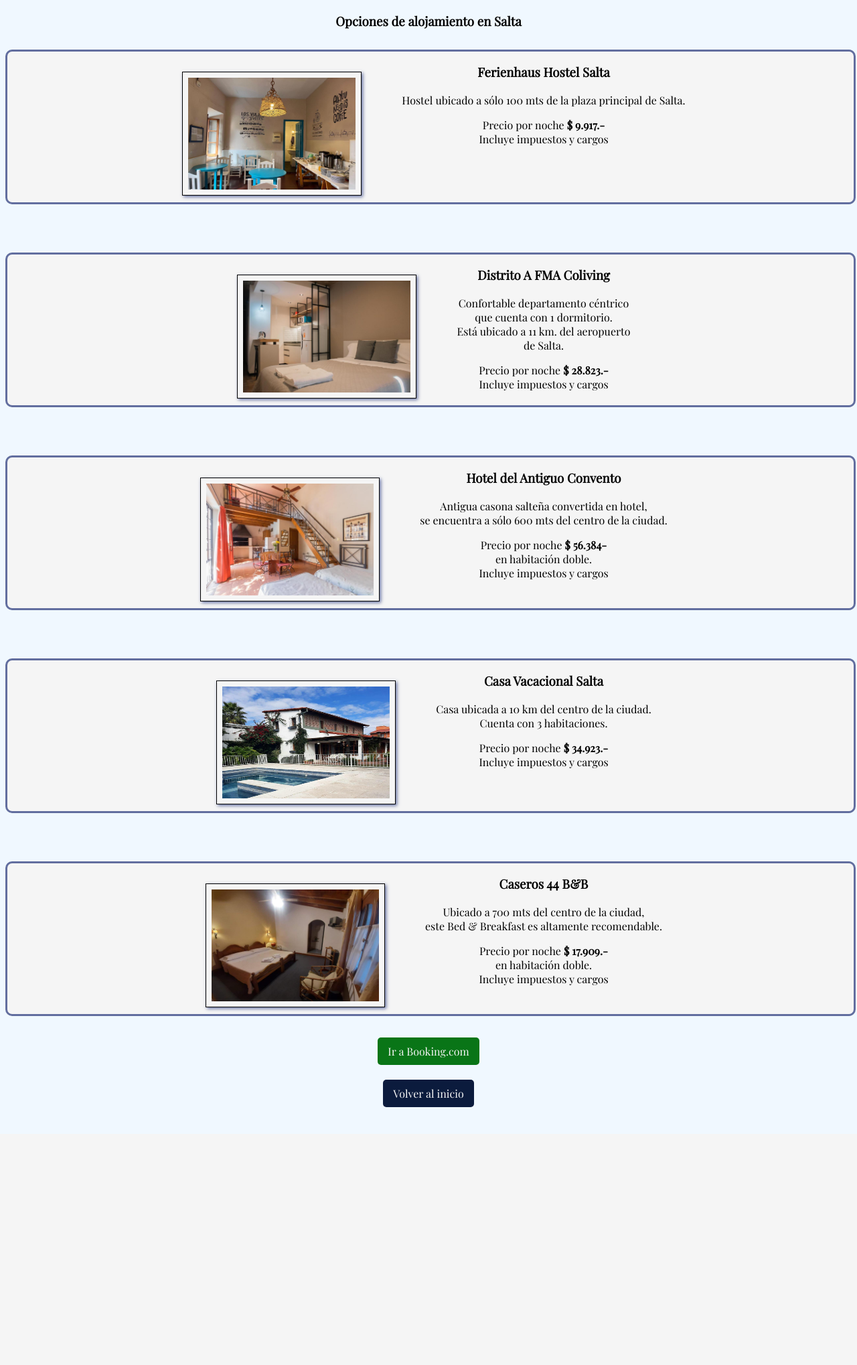
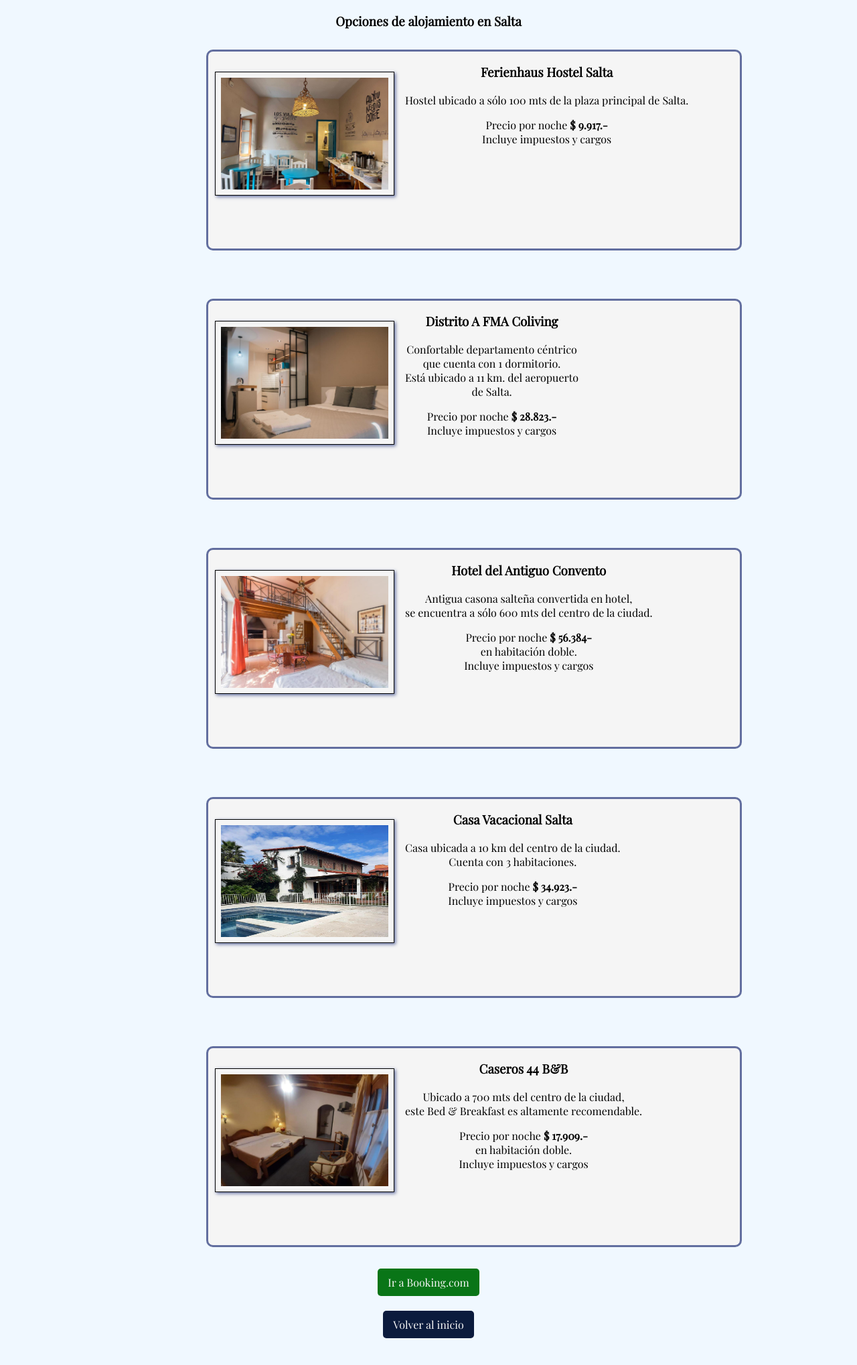
Before and after one commit to GHCris/PRIMERA_PAGINA, a Django app: page /salta in a window 1280 px wide. Shown: the whole page at 67% size. Before the commit the page ends 1653 px from the top, so only its background shows below. Run offline with Django 4.2, Linux system fonts and the light colour scheme.

Commit message:
Arreglo card Salta

```diff
--- a/static/css/salta.css
+++ b/static/css/salta.css
@@ -2,16 +2,19 @@ html {font-family: 'Playfair Display', serif;}
 
 body {background-color: aliceblue;}
 
-.card {
-    width: 100%;
+.card {box-sizing: border-box;
+    margin-left: 300px;
+    width: 800px;
+    height: 300px;
+    justify-items: flex-start;
     display: flex;
-    gap: 50px;
+    flex-direction: row;
+    gap: 6px;
     flex-wrap: wrap;
-    justify-content: center;
     margin-top: 30px;
     background-color: whitesmoke;
     border-radius: 10px;
-    border: solid rgb(98, 110, 159)  ;
+    border: solid rgb(98, 110, 159);
 }
 
 .card-body{
```
